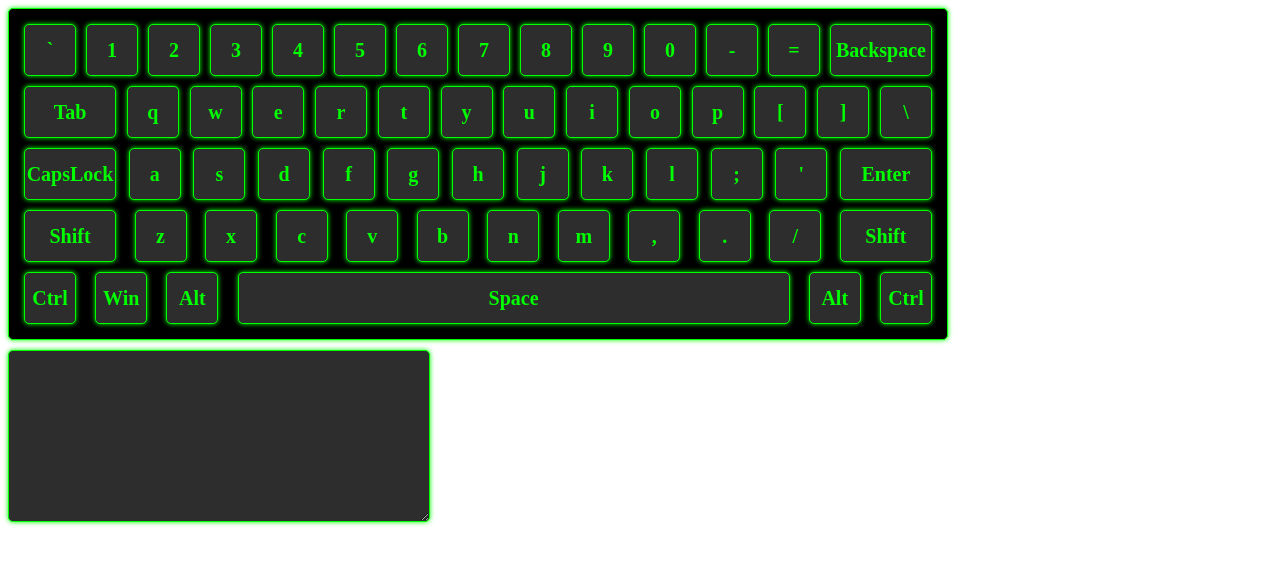
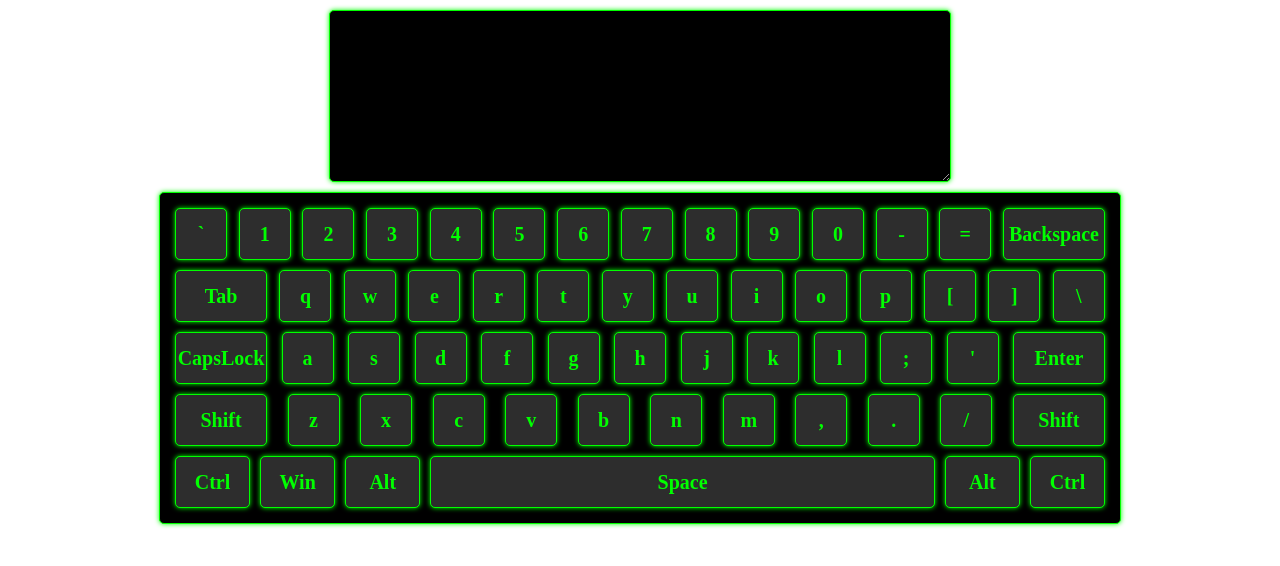
Before and after one commit to Kainkey/RSS-Virtual-Keyboard, a plain HTML site: page index.html in a window 1280 px wide. Drawn offline with Linux system fonts and the light colour scheme.

Commit message:
fix: fixed style.css

```diff
--- a/app.js
+++ b/app.js
@@ -38,14 +38,14 @@ const textFieldElement = document.createElement('textarea');
 textFieldElement.classList.add('text-field');
 
 // Добавляем клавиатуру и текстовое поле на страницу
+document.body.appendChild(textFieldElement);
 document.body.appendChild(keyboardElement);
-document.body.appendChild(textFieldElement);
 
 // Выбираем все специальные клавиши и применяем стили
 const specialKeys = document.querySelectorAll('.keyboard-key:not(:empty)');
 specialKeys.forEach(key => {
   const keyText = key.textContent.toLowerCase();
-  const specialChars = ['tab', 'capslock', 'enter', 'shift', 'backspace', 'delete', 'space'];
+  const specialChars = ['tab', 'capslock', 'enter', 'shift', 'backspace', 'delete', 'space', 'ctrl', 'alt', 'win'];
   if (specialChars.includes(keyText)) {
     key.classList.add(keyText + '-key');
   }
--- a/style.css
+++ b/style.css
@@ -1,11 +1,13 @@
 .keyboard {
-    display: inline-block;
+    /* display: inline-block; */
     background-color: #000;
     border: 1px solid #00ff00;
     border-radius: 5px;
     padding: 10px;
     box-shadow: 0 0 5px #00ff00;
     font-size: 16px;
+    margin: auto;
+    width: 940px;
   }
 
   .keyboard-row {
@@ -43,14 +45,18 @@
     width: 90px;
   }
 
+  .ctrl-key, .alt-key, .win-key {
+    width: 80px;
+  }
+
   .backspace-key, .delete-key {
     width: 100px;
   }
 
   .text-field {
-    display: block;
-    margin-top: 10px;
-    width: 400px;
+    display: flex;
+    margin: 10px auto;
+    width: 600px;
     height: 150px;
     font-size: 20px;
     padding: 10px;
@@ -58,5 +64,6 @@
     border-radius: 5px;
     box-shadow: 0 0 5px #00ff00;
     color: #00ff00;
-    background-color: #2d2d2d;
+    background-color: #000;
+
   }
```
